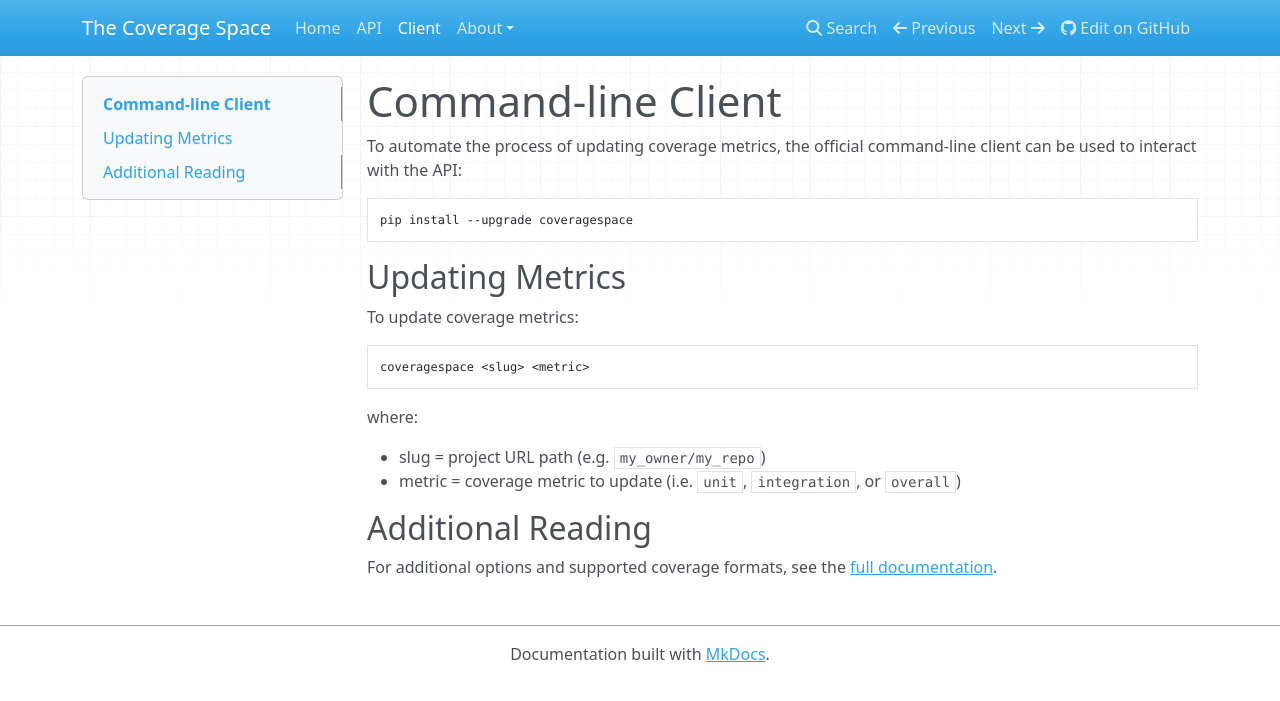
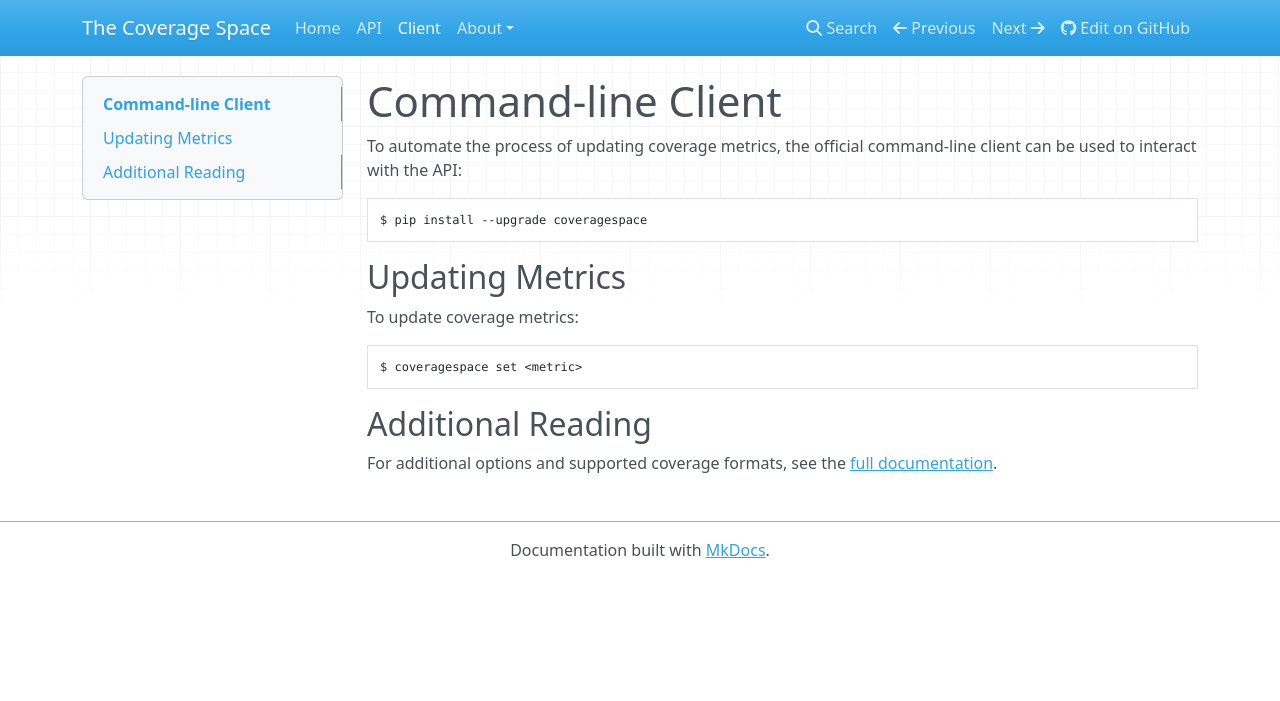
Before and after one commit to jacebrowning/coverage-space, an MkDocs documentation site: the page built from docs/client.md, in a window 1280 px wide. Shown: the top 701 px of the page. Built offline with MkDocs 1.6.1, drawn with Linux system fonts in a browser that asks for light colours; nearby versions of some CDN libraries.

Commit message:
Update client docs for 4.x
Closes #246

````diff
--- a/docs/client.md
+++ b/docs/client.md
@@ -2,22 +2,17 @@
 
 To automate the process of updating coverage metrics, the official command-line client can be used to interact with the API:
 
-```sh
-pip install --upgrade coveragespace
+```text
+$ pip install --upgrade coveragespace
 ```
 
 ## Updating Metrics
 
 To update coverage metrics:
 
-```sh
-coveragespace <slug> <metric>
+```text
+$ coveragespace set <metric>
 ```
-
-where:
-
-- slug = project URL path (e.g. `my_owner/my_repo`)
-- metric = coverage metric to update (i.e. `unit`, `integration`, or `overall`)
 
 ## Additional Reading
 
````
Also changed, not shown: docs/api.md (+7 -7 lines).
